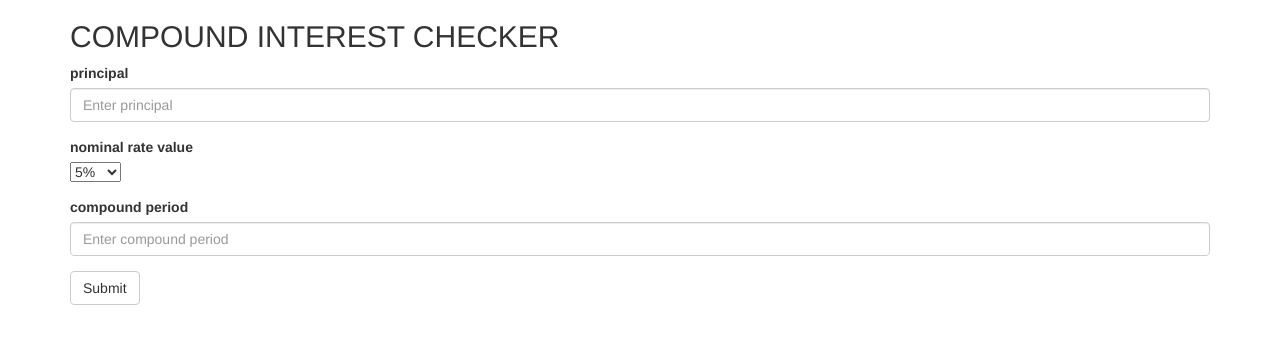
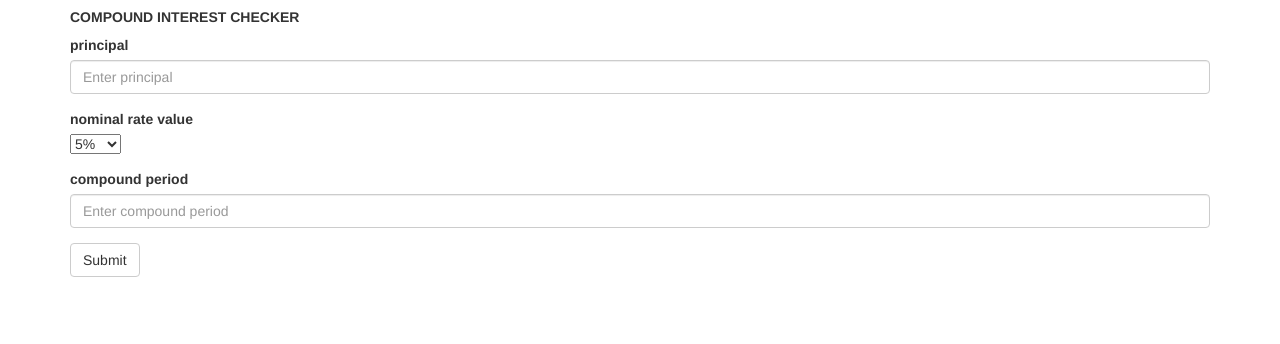
Before and after one commit to enebret/compound-interest-calculator, a plain HTML site: page index.html in a window 1280 px wide. Drawn offline with nearby package versions, Linux system fonts and the light colour scheme.

Commit message:
new stylesheet

```diff
--- a/index.html
+++ b/index.html
@@ -14,7 +14,7 @@
 <!--number of compounding period = n-->
 <!---->
 <div class="container">
-  <h2>COMPOUND INTEREST CHECKER</h2>
+  <h5 style="font-weight: 700;">COMPOUND INTEREST CHECKER</h5>
   <form action="/action_page.php">
     <div class="form-group">
       <label for="principal">principal</label>
```
Also changed, not shown: index.css (added).
